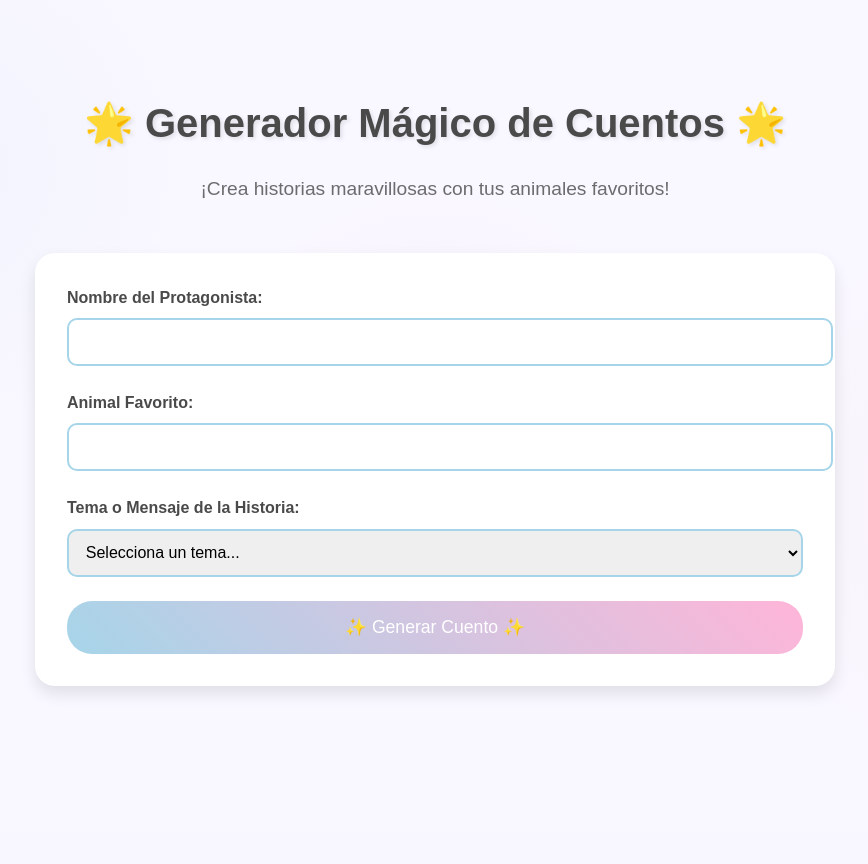
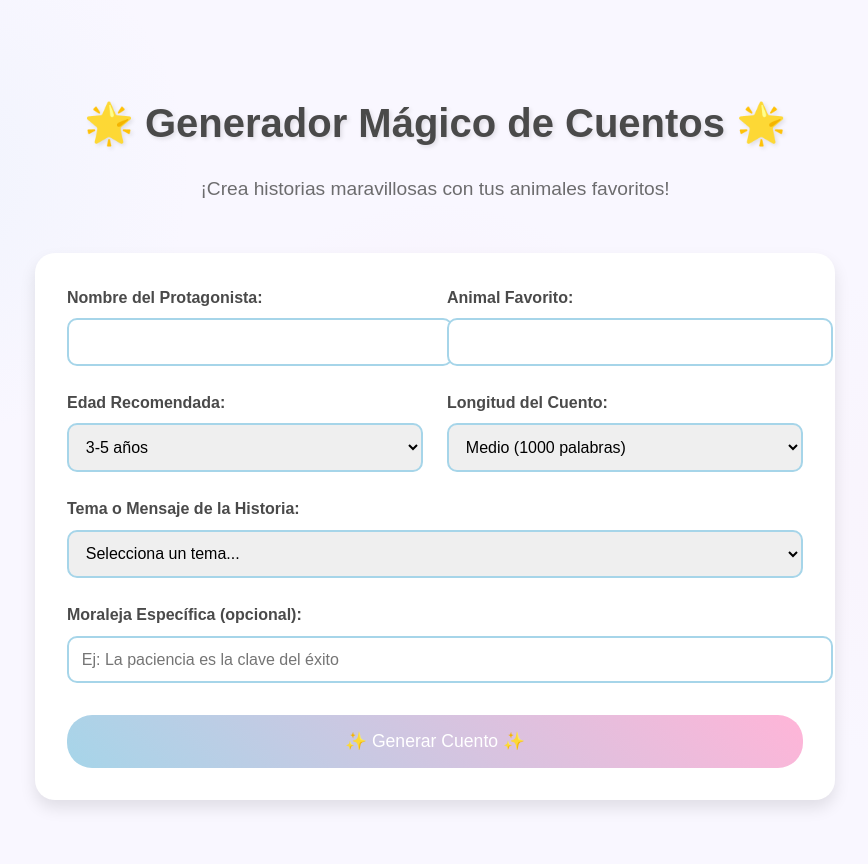
Before and after one commit to gilberth/cuentos-infantiles, a Flask app: page / in a window 1280 px wide. Shown: the whole page, without its empty margins (205-1073 px from the left). Before the commit the page ends 693 px from the top, so only its background shows below. Run offline with Flask 3, Linux system fonts and the light colour scheme.

Commit message:
Agregadas nuevas funcionalidades: PDF, compartir, longitud personalizada y más

```diff
--- a/app.py
+++ b/app.py
@@ -1,23 +1,45 @@
-from flask import Flask, render_template, request, jsonify
+from flask import Flask, render_template, request, jsonify, send_file
 from dotenv import load_dotenv
 import openai
 import os
+import pdfkit
+from io import BytesIO
 
 load_dotenv()
 openai.api_key = os.getenv('OPENAI_API_KEY')
 
 app = Flask(__name__)
 
-def generar_cuento(nombre, animal, tema):
-    prompt = f"""Genera un cuento infantil en español de al menos 1000 palabras con las siguientes características:
+def generar_cuento(nombre, animal, tema, edad, longitud, moraleja=None):
+    # Ajustar la longitud del cuento según la selección
+    longitudes = {
+        'corto': 500,
+        'medio': 1000,
+        'largo': 1500
+    }
+    palabras = longitudes.get(longitud, 1000)
+
+    # Ajustar el lenguaje según la edad
+    if edad == '3-5':
+        nivel = "muy simple y cortas, apropiadas para niños de 3 a 5 años"
+    elif edad == '6-8':
+        nivel = "sencillas pero más elaboradas, para niños de 6 a 8 años"
+    else:
+        nivel = "más complejas y descriptivas, para niños de 9 a 12 años"
+
+    prompt = f"""Genera un cuento infantil en español de aproximadamente {palabras} palabras con las siguientes características:
     - El protagonista se llama {nombre}
     - Debe incluir un {animal} como personaje principal
     - El tema o mensaje principal es: {tema}
+    - Usa oraciones {nivel}
     - El tono debe ser dulce y amigable
     - Debe tener un inicio, desarrollo y final claro
     - Debe incluir diálogos entre los personajes
     - Debe tener descripciones vívidas y coloridas
     """
+
+    if moraleja:
+        prompt += f"- La moraleja debe ser específicamente: {moraleja}"
 
     try:
         response = openai.chat.completions.create(
@@ -27,7 +49,7 @@ def generar_cuento(nombre, animal, tema):
                 {"role": "user", "content": prompt}
             ],
             temperature=0.7,
-            max_tokens=2000
+            max_tokens=2500
         )
         return response.choices[0].message.content
     except Exception as e:
@@ -43,9 +65,82 @@ def generar():
     nombre = data.get('nombre', '')
     animal = data.get('animal', '')
     tema = data.get('tema', '')
+    edad = data.get('edad', '6-8')
+    longitud = data.get('longitud', 'medio')
+    moraleja = data.get('moraleja', '')
 
-    cuento = generar_cuento(nombre, animal, tema)
+    cuento = generar_cuento(nombre, animal, tema, edad, longitud, moraleja)
     return jsonify({'cuento': cuento})
+
+@app.route('/descargar-pdf', methods=['POST'])
+def descargar_pdf():
+    data = request.json
+    contenido = data.get('contenido', '')
+    titulo = data.get('titulo', 'Mi Cuento')
+
+    # Crear HTML con estilos
+    html = f"""
+    <html>
+        <head>
+            <meta charset="UTF-8">
+            <style>
+                body {{
+                    font-family: Arial, sans-serif;
+                    line-height: 1.6;
+                    margin: 40px;
+                    color: #333;
+                }}
+                h1 {{
+                    color: #4a4a4a;
+                    text-align: center;
+                    margin-bottom: 30px;
+                }}
+                .contenido {{
+                    text-align: justify;
+                    white-space: pre-wrap;
+                }}
+                .pie {{
+                    margin-top: 30px;
+                    text-align: center;
+                    font-style: italic;
+                    color: #666;
+                }}
+            </style>
+        </head>
+        <body>
+            <h1>{titulo}</h1>
+            <div class="contenido">{contenido}</div>
+            <div class="pie">Generado con ❤️ por Cuentos Mágicos</div>
+        </body>
+    </html>
+    """
+
+    try:
+        # Configurar opciones de PDF
+        options = {
+            'page-size': 'Letter',
+            'margin-top': '0.75in',
+            'margin-right': '0.75in',
+            'margin-bottom': '0.75in',
+            'margin-left': '0.75in',
+            'encoding': 'UTF-8'
+        }
+
+        # Generar PDF
+        pdf = pdfkit.from_string(html, False, options=options)
+
+        # Crear BytesIO object
+        pdf_buffer = BytesIO(pdf)
+        pdf_buffer.seek(0)
+
+        return send_file(
+            pdf_buffer,
+            mimetype='application/pdf',
+            as_attachment=True,
+            download_name=f"{titulo.lower().replace(' ', '_')}.pdf"
+        )
+    except Exception as e:
+        return jsonify({'error': str(e)}), 500
 
 if __name__ == '__main__':
     app.run(host='0.0.0.0', port=int(os.environ.get('PORT', 5000)))
--- a/requirements.txt
+++ b/requirements.txt
@@ -2,3 +2,4 @@ flask==3.1.0
 openai==1.65.5
 python-dotenv==1.0.1
 gunicorn==21.2.0
+pdfkit==1.0.0
--- a/static/css/style.css
+++ b/static/css/style.css
@@ -4,6 +4,10 @@
     --accent-color: #ffb5d8;
     --text-color: #4a4a4a;
     --background-color: #f9f7ff;
+    --success-color: #4CAF50;
+    --whatsapp-color: #25D366;
+    --facebook-color: #1877F2;
+    --twitter-color: #1DA1F2;
 }
 
 body {
@@ -56,8 +60,19 @@ header p {
     transform: translateY(-5px);
 }
 
+.form-grid {
+    display: grid;
+    grid-template-columns: repeat(2, 1fr);
+    gap: 1.5rem;
+    margin-bottom: 2rem;
+}
+
 .input-group {
-    margin-bottom: 1.5rem;
+    margin-bottom: 0;
+}
+
+.input-group.full-width {
+    grid-column: 1 / -1;
 }
 
 label {
--- a/static/js/main.js
+++ b/static/js/main.js
@@ -4,6 +4,8 @@ document.addEventListener('DOMContentLoaded', () => {
     const storyContent = document.getElementById('story-content');
     const loading = document.querySelector('.loading');
     const newStoryBtn = document.querySelector('.new-story-btn');
+    const pdfBtn = document.querySelector('.pdf-btn');
+    const shareButtons = document.querySelectorAll('.share-btn');
 
     form.addEventListener('submit', async (e) => {
         e.preventDefault();
@@ -11,7 +13,10 @@ document.addEventListener('DOMContentLoaded', () => {
         const formData = {
             nombre: document.getElementById('nombre').value,
             animal: document.getElementById('animal').value,
-            tema: document.getElementById('tema').value
+            tema: document.getElementById('tema').value,
+            edad: document.getElementById('edad').value,
+            longitud: document.getElementById('longitud').value,
+            moraleja: document.getElementById('moraleja').value
         };
 
         // Mostrar contenedor de historia y loading
@@ -47,4 +52,57 @@ document.addEventListener('DOMContentLoaded', () => {
         form.style.display = 'block';
         form.reset();
     });
+
+    // Manejar la descarga de PDF
+    pdfBtn.addEventListener('click', async () => {
+        try {
+            const response = await fetch('/descargar-pdf', {
+                method: 'POST',
+                headers: {
+                    'Content-Type': 'application/json'
+                },
+                body: JSON.stringify({
+                    contenido: storyContent.textContent,
+                    titulo: `Cuento de ${document.getElementById('nombre').value}`
+                })
+            });
+
+            const blob = await response.blob();
+            const url = window.URL.createObjectURL(blob);
+            const a = document.createElement('a');
+            a.href = url;
+            a.download = `cuento_${document.getElementById('nombre').value.toLowerCase()}.pdf`;
+            document.body.appendChild(a);
+            a.click();
+            window.URL.revokeObjectURL(url);
+            document.body.removeChild(a);
+        } catch (error) {
+            console.error('Error al descargar PDF:', error);
+            alert('Hubo un error al generar el PDF. Por favor intenta de nuevo.');
+        }
+    });
+
+    // Manejar compartir en redes sociales
+    shareButtons.forEach(button => {
+        button.addEventListener('click', () => {
+            const platform = button.dataset.platform;
+            const text = encodeURIComponent(`¡Mira el cuento que generé para ${document.getElementById('nombre').value}!`);
+            const url = encodeURIComponent(window.location.href);
+
+            let shareUrl;
+            switch(platform) {
+                case 'whatsapp':
+                    shareUrl = `https://wa.me/?text=${text} ${url}`;
+                    break;
+                case 'facebook':
+                    shareUrl = `https://www.facebook.com/sharer/sharer.php?u=${url}&quote=${text}`;
+                    break;
+                case 'twitter':
+                    shareUrl = `https://twitter.com/intent/tweet?text=${text}&url=${url}`;
+                    break;
+            }
+
+            window.open(shareUrl, '_blank', 'width=600,height=400');
+        });
+    });
 });
--- a/templates/index.html
+++ b/templates/index.html
@@ -5,6 +5,7 @@
     <meta name="viewport" content="width=device-width, initial-scale=1.0">
     <title>Generador de Cuentos Infantiles</title>
     <link rel="stylesheet" href="{{ url_for('static', filename='css/style.css') }}">
+    <link rel="stylesheet" href="https://cdnjs.cloudflare.com/ajax/libs/font-awesome/6.0.0/css/all.min.css">
 </head>
 <body>
     <div class="container">
@@ -15,6 +16,7 @@
 
         <div class="form-container">
             <form id="storyForm">
+                <div class="form-grid">
                     <div class="input-group">
                         <label for="nombre">Nombre del Protagonista:</label>
                         <input type="text" id="nombre" name="nombre" required>
@@ -26,6 +28,24 @@
                     </div>
 
                     <div class="input-group">
+                        <label for="edad">Edad Recomendada:</label>
+                        <select id="edad" name="edad" required>
+                            <option value="3-5">3-5 años</option>
+                            <option value="6-8">6-8 años</option>
+                            <option value="9-12">9-12 años</option>
+                        </select>
+                    </div>
+
+                    <div class="input-group">
+                        <label for="longitud">Longitud del Cuento:</label>
+                        <select id="longitud" name="longitud" required>
+                            <option value="corto">Corto (500 palabras)</option>
+                            <option value="medio" selected>Medio (1000 palabras)</option>
+                            <option value="largo">Largo (1500 palabras)</option>
+                        </select>
+                    </div>
+
+                    <div class="input-group full-width">
                         <label for="tema">Tema o Mensaje de la Historia:</label>
                         <select id="tema" name="tema" required>
                             <option value="">Selecciona un tema...</option>
@@ -47,6 +67,12 @@
                         </select>
                     </div>
 
+                    <div class="input-group full-width">
+                        <label for="moraleja">Moraleja Específica (opcional):</label>
+                        <input type="text" id="moraleja" name="moraleja" placeholder="Ej: La paciencia es la clave del éxito">
+                    </div>
+                </div>
+
                 <button type="submit" class="generate-btn">✨ Generar Cuento ✨</button>
             </form>
         </div>
@@ -57,7 +83,23 @@
                 <div class="loading-animation"></div>
             </div>
             <div id="story-content"></div>
+            <div class="story-actions">
+                <button class="action-btn pdf-btn" title="Descargar PDF">
+                    <i class="fas fa-file-pdf"></i> Descargar PDF
+                </button>
+                <div class="share-buttons">
+                    <button class="action-btn share-btn" data-platform="whatsapp" title="Compartir por WhatsApp">
+                        <i class="fab fa-whatsapp"></i>
+                    </button>
+                    <button class="action-btn share-btn" data-platform="facebook" title="Compartir en Facebook">
+                        <i class="fab fa-facebook"></i>
+                    </button>
+                    <button class="action-btn share-btn" data-platform="twitter" title="Compartir en Twitter">
+                        <i class="fab fa-twitter"></i>
+                    </button>
+                </div>
                 <button class="new-story-btn">Crear Nuevo Cuento</button>
+            </div>
         </div>
     </div>
 
```
Also changed, not shown: other parts of static/css/style.css (+68 -0 lines). Lines whose indentation alone changed are shown as unchanged.
